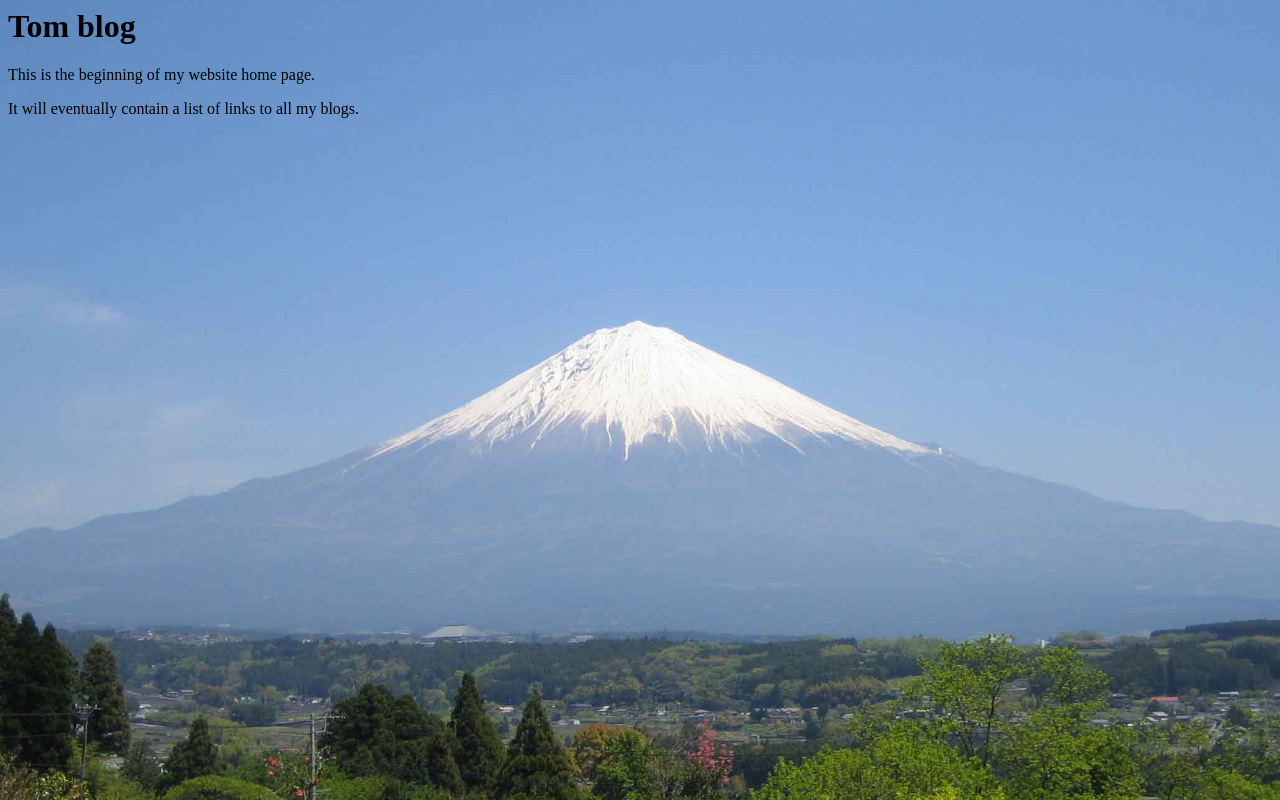
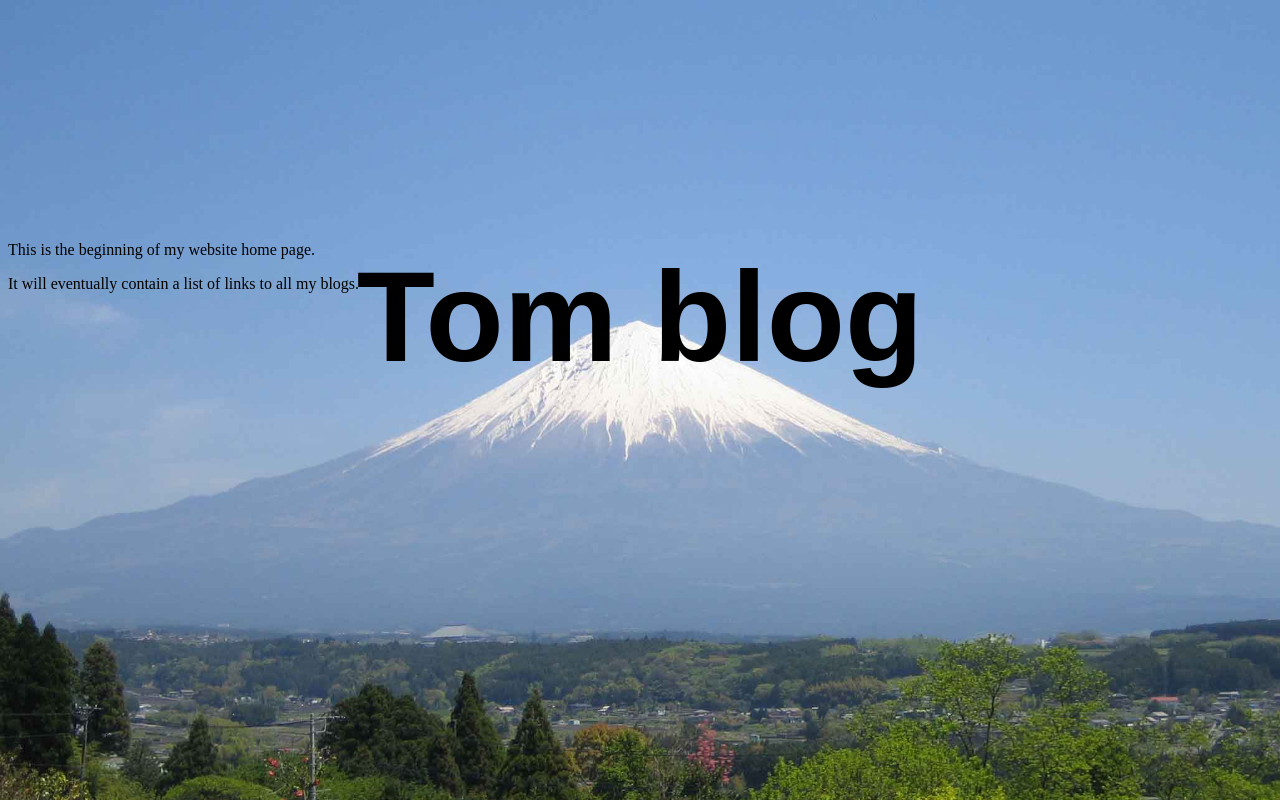
Before and after one commit to tom-rose-codeman/tom-rose-codeman.github.io, a plain HTML site: page index.html in a window 1280 px wide. Drawn offline with Linux system fonts and the light colour scheme.

Commit message:
initial header test

```diff
--- a/styles/main.css
+++ b/styles/main.css
@@ -6,6 +6,10 @@ body {
     background-size: cover;
 
    }
-
-
+h1 {
+    font-size: 10vw;
+    font-family: 'Muli', sans-serif;
+    text-align: center;
+    position: relative;
+    top: 30%
 }
```
